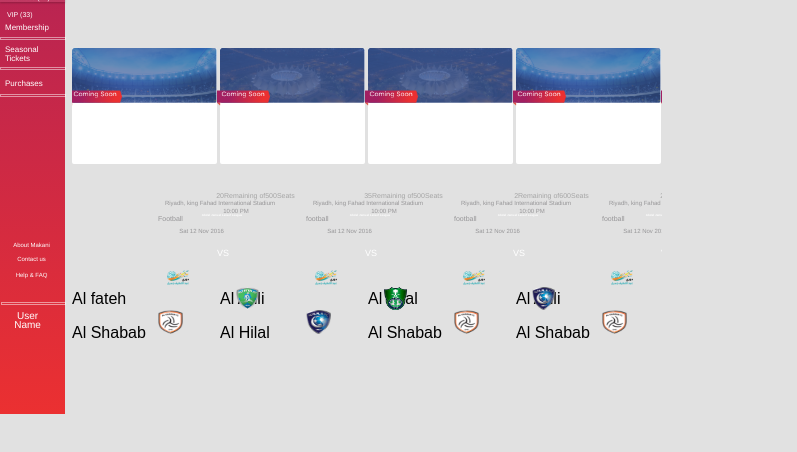
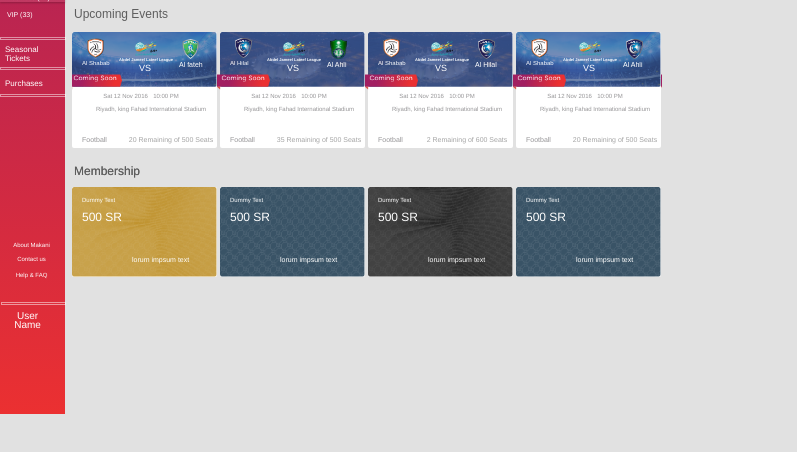
Before and after one commit to hibaAkroush/dopravoTask, a website: page index.html in a window 1280 px wide. Shown: the part 198-650 px from the top of the page, without its empty margins (0-797 px from the left). Drawn offline with nearby package versions, Linux system fonts and the light colour scheme.

Commit message:
page one done

```diff
--- a/home.js
+++ b/home.js
@@ -1,28 +1,38 @@
 
 function load() {
 var data = elems.elements
-console.log(data)
 
+var dummyData = listDummy.dummyElements
+console.log(dummyData)
+
+_.each(dummyData,function(val,i){
+	var background = '<img src =' + val.background +' id="dummyBackround"/>'
+	var dummy = '<p id = "dummyDummy">'+ val .dummy +'</p>'
+	var lorum = '<p id = "dummyLorum">'+ val.lorum +'</p>'
+	var number = '<p id = "dummyNumber">'+ val.number +'</p>'
+
+	$("#dummy"+i).append(background, dummy, lorum, number)
+});
 
 _.each(data,function(val,i){
-console.log(val.background)
 var box = '<div id = "box"></div>'
 var p1img = '<img src =' + val.playerOneImg +' id="playerOneImg"/>'
 var p2img = '<img src =' + val.playerTwoImg + ' id="playerTwoImg"/>'
 var titlelogo = '<img src =' + val.titleLogo + ' id="titleLogo"/>'
-var p1name = '<p>'+val.playerOneName+'</p>'
-var p2name = '<p>'+ val.playerTwoName +'</p>'
+var p1name = '<p id = "playerOneName">'+ val.playerOneName+'</p>'
+var p2name = '<p id = "playerTwoName">'+ val.playerTwoName +'</p>'
 var vs = '<p id="vs">' + val.vs + '</p>'
 var title ='<p id="title">' + val.title + '</p>'
 var date = '<p id="date">' + val.date + '</p>'
 var time = '<p id="time">' + val.time + '</p>'
 var place = '<p id="place">' + val.place + '</p>'
 var event = '<p id="event">' + val.event + '</p>'
-var seats = '<p id="seats">' + val.seatsRemaining +  'Remaining of'  + val.seatsTotal +  'Seats</p>'
+var seats = '<p id="seats">' + val.seatsRemaining +  ' Remaining of '  + val.seatsTotal +  ' Seats</p>'
 var background = '<img src =' + val.background +' id="backgroundImg"/>'
 var coming = '<img src =' + val.coming +' id="coming"/>'
-$("#element"+i).append(coming, background, seats, event, place, time, date, title, vs,titlelogo, box, p2img, p1img, p2name, p1name)
-	})
+
+$("#element"+i).append(box, background, coming,  p1img, p2img, p2name, p1name, seats, event, place, time, date, title, vs, titlelogo)
+});
 
 $('.multiple-items').slick({
   infinite: false,
@@ -32,4 +42,7 @@
    	prevArrow: false,
    nextArrow: false
 });
+
+
+
 }
--- a/index.html
+++ b/index.html
@@ -14,6 +14,7 @@
 <script type="text/javascript" src="underscore-min.js"></script>
 <script type="text/javascript" src="home.js"></script>
 <script type="text/javascript" src="list1.json"></script>
+<script type="text/javascript" src="list2.json"></script>
 <!-- banner -->
 	<div>
     <img id="group" src="./web/group-3x.png"/>
@@ -74,6 +75,15 @@
     <div id="element4"></div>
     <div id="element5"></div>
 </div>
+<p id = "upcoming">Upcoming Events</p>
+<p id = "membership">Membership</p>
+<div id="listB" class="multiple-items">
+    <div id="dummy0"></div>
+    <div id="dummy1"></div>
+    <div id="dummy2"></div>
+    <div id="dummy3"></div>
+</div>
+
 <script type="text/javascript" src="node_modules/jquery/dist/jquery.js"></script>
 <script type="text/javascript" src="slick/slick.min.js"></script>
 </body>
--- a/list1.json
+++ b/list1.json
@@ -32,7 +32,7 @@
          "date": "Sat 12 Nov 2016",
          "time": "10:00 PM",
          "place": "Riyadh, king Fahad International Stadium",
-         "event": "football",
+         "event": "Football",
          "seatsRemaining": 35,
          "seatsTotal": 500
       },
@@ -50,7 +50,7 @@
          "date": "Sat 12 Nov 2016",
          "time": "10:00 PM",
          "place": "Riyadh, king Fahad International Stadium",
-         "event": "football",
+         "event": "Football",
          "seatsRemaining": 2,
          "seatsTotal": 600
       },
@@ -68,7 +68,7 @@
          "date": "Sat 12 Nov 2016",
          "time": "10:00 PM",
          "place": "Riyadh, king Fahad International Stadium",
-         "event": "football",
+         "event": "Football",
          "seatsRemaining": 20,
          "seatsTotal": 500
       },
@@ -86,7 +86,7 @@
          "date": "Sat 2 Nov 2016",
          "time": "10:00 PM",
          "place": "Riyadh, king Fahad International Stadium",
-         "event": "football",
+         "event": "Football",
          "seatsRemaining": 200,
          "seatsTotal": 1000
       },
@@ -104,7 +104,7 @@
          "date": "Sat 1 Nov 2016",
          "time": "10:00 PM",
          "place": "Riyadh, king Fahad International Stadium",
-         "event": "football",
+         "event": "Football",
          "seatsRemaining": 10,
          "seatsTotal": 500
       }
--- /dev/null
+++ b/list2.json
@@ -0,0 +1,46 @@
+var listDummy = {
+   "dummyElements": [
+      {
+         "id": 1,
+         "background": "./web/group_5_copy_2-3x.png",
+         "dummy" : "Dummy Text",
+         "number" : "500 SR",
+         "lorum" : "lorum impsum text"
+      },
+      {
+         "id": 2,
+         "background": "./web/group_5_copy-3x.png",
+         "dummy" : "Dummy Text",
+         "number" : "500 SR",
+         "lorum" : "lorum impsum text"
+      },
+      {
+         "id": 3,
+         "background": "./web/group_5-3x.png",
+         "dummy" : "Dummy Text",
+         "number" : "500 SR",
+         "lorum" : "lorum impsum text"
+      },
+      {
+         "id": 4,
+         "background": "./web/group_5_copy-3x.png",
+         "dummy" : "Dummy Text",
+         "number" : "500 SR",
+         "lorum" : "lorum impsum text"
+      },
+      {
+         "id": 5,
+         "background": "./web/group_5-3x.png",
+         "dummy" : "Dummy Text",
+         "number" : "500 SR",
+         "lorum" : "lorum impsum text"
+      },
+      {
+         "id": 6,
+         "background": "./web/group_5_copy_2-3x.png",
+         "dummy" : "Dummy Text",
+         "number" : "500 SR",
+         "lorum" : "lorum impsum text"
+      }
+   ]
+}
--- a/styles.css
+++ b/styles.css
@@ -399,23 +399,6 @@
 width: 590px;
 z-index: 1;
 }
-#box{
-position: absolute;
-z-index: -1;
-top: 17px;
-height: 115px;
-width: 145px;
-background-color: rgba(255, 255, 255, 1);
-border-radius: 2px;
-}
-#coming{
-position: relative;
-top: 58px;
-right: 3px;
-height: 16px;
-width: 53px;
-z-index: 2;
-}
 #backgroundImg{
 position: relative;
 height: 55px;
@@ -425,38 +408,57 @@
 }
 #playerOneImg{
 position: relative;
-top: 60px;
-left: 86px;
-height: 24px;
-width: 25px;
+bottom:  65px;
+left: 15px;
+height: 20px;
+width: 17px;
 }
 #playerTwoImg{
 position: relative;
-top: 60px;
-left: 164px;
-height: 23px;
-width: 23px;
+bottom:  84px;
+left: 110px;
+height: 20px;
+width: 17px;
 }
+#coming{
+position: relative;
+bottom: 13px;
+right: 3px;
+height: 16px;
+width: 53px;
+z-index: 2;
+}
+#box{
+position: absolute;
+z-index: -1;
+top: 1px;
+height: 115px;
+width: 145px;
+background-color: rgba(255, 255, 255, 1);
+border-radius: 2px;
+}
+
+
 #titleLogo{
 position: relative;
-top: 58px;
-left: 95px;
+bottom: 237px;
+left: 63px;
 height: 15px;
 width: 22px;
 }
 #playerOneName{
 position: relative;
-top: 60px;
-left: 81px;
+bottom: 103px;
+left: 10px;
 height: 6px;
 width: 34px;
-font-size: 7px;
+font-size: 6px;
 color: rgba(255, 255, 255, 1);
 }
 #playerTwoName{
 position: relative;
-top: 55px;
-left: 187px;
+bottom: 89px;
+left: 107px;
 height: 6px;
 width: 27px;
 font-size: 7px;
@@ -464,8 +466,8 @@
 }
 #vs{
 position: relative;
-top: 56px;
-left: 145px;
+bottom: 195px;
+left: 67px;
 height: 11px;
 width: 12px;
 font-family: 'Helvetica';
@@ -473,23 +475,24 @@
 font-weight: 300;
 color: rgba(255, 255, 255, 1);
 text-align: center;
+z-index: 2;
 }
 #title{
 position: relative;
-top: 35px;
-left: 126px;
+bottom: 187px;
+left: 0px;
 height: 5px;
-width: 48px;
 font-family: 'Helvetica Neue';
-font-size: 3px;
+font-size: 4px;
 font-weight: bold;
 color: rgba(255, 255, 255, 1);
 text-align: center;
+z-index: 2;
 }
 #date{
 position: relative;
-top: 63px;
-left: 106px;
+bottom:  138px;
+left: 30px;
 height: 7px;
 width: 47px;
 font-family: 'Helvetica Neue';
@@ -499,8 +502,8 @@
 }
 #time{
 position: relative;
-top: 56px;
-left: 90px;
+bottom:  125px;
+left: 20px;
 height: 7px;
 font-family: 'Helvetica Neue';
 font-size: 6px;
@@ -509,8 +512,8 @@
 }
 #place{
 position: relative;
-top: 60px;
-left: 74px;
+bottom:  100px;
+left: 5px;
 height: 6px;
 font-family: 'Helvetica Neue';
 font-size: 6px;
@@ -519,8 +522,8 @@
 }
 #event{
 position: relative;
-top: 90px;
-left: 86px;
+bottom:  55px;
+left: 10px;
 height: 8px;
 width: 24px;
 font-family: 'Helvetica Neue';
@@ -530,11 +533,9 @@
 }
 #seats{
 position: relative;
-top: 82px;
-left: 144px;
+bottom:  40px;
+left: 25px;
 height: 8px;
-width: 79px;
-/*Text styles for 20 Remaini */
 font-family: 'Helvetica Neue';
 font-size: 7px;
 color: rgba(71, 70, 72, 1);
@@ -545,22 +546,63 @@
 text-align: center;
 }
 
-#loc{
-position: absolute;
+#upcoming{
+	position: absolute;
+	top: 193px;
+	left: 74px;
+	color: rgb(94, 94, 94);
+	font-size: 12px;
+}
 
-left: 25px;
-height: 6px;
-width: 5px;
+#membership{
+	position: absolute;
+	top: 350px;
+	left: 74px;
+	color: rgb(94, 94, 94);
+	font-size: 12px;
 }
 
 
+/*listB*/
+#listB{
+position: relative;
+top: 270px;
+left: 72px;
+height: 115px;
+width: 590px;
+z-index: 1;
+}
 
-p:nth-child(1){
+
+#dummyBackround{
 position: relative;
-top: 60px;
-left: 81px;
-height: 6px;
-width: 34px;
-font-size: 7px;
-color: rgba(255, 255, 255, 1);
+height: 90px;
+width: 145px;
+background-color: rgba(255, 255, 255, 1);
+border-radius: 2px;
 }
+
+#listB p{
+	position: relative;
+	color: rgba(255, 255, 255, 1);
+	z-index: 2;
+	font-family: 'Helvetica Neue';
+
+}
+
+#dummyDummy{
+	bottom: 86px;
+	font-size: 6px;
+	left: 10px;
+}
+
+#dummyLorum{
+	bottom: 40px;
+	font-size: 7px;
+	left: 60px;
+}
+#dummyNumber{
+	bottom: 105px;
+	font-size: 12px;
+	left: 10px;
+}
```
